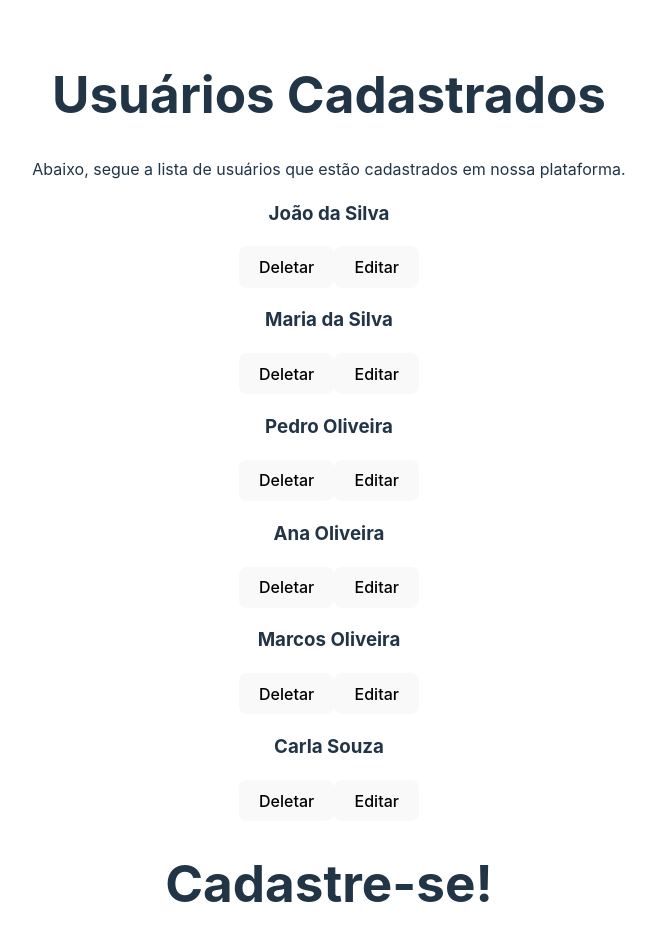
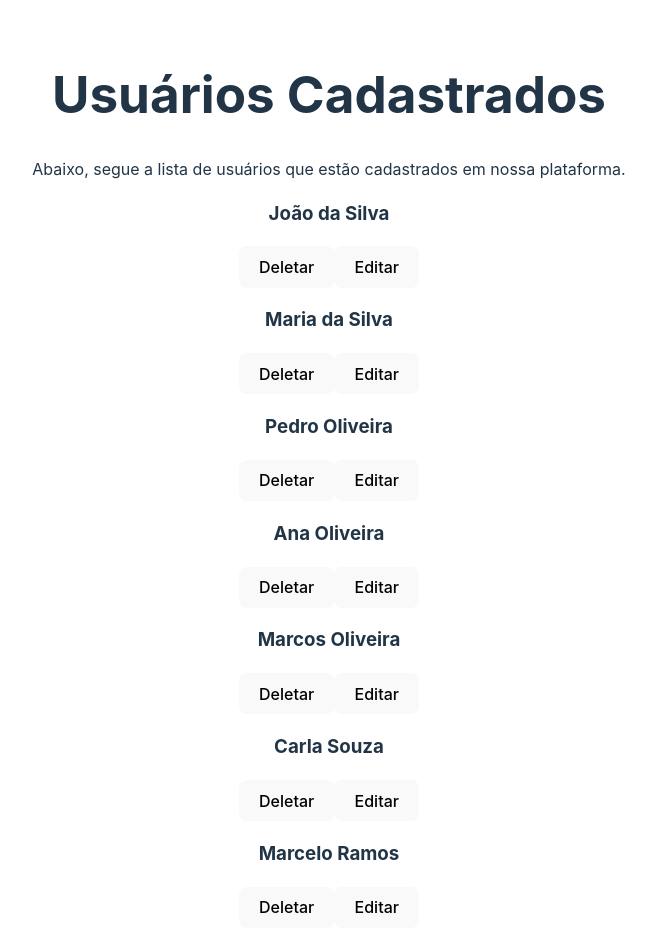
Before and after one commit to juniorpinhodev/Exercita365, a React (Vite) app in the folder Exercita365/: page /users/registration in a window 1280 px wide. Shown: the top 949 px of the page, without its empty margins (311-967 px from the left). Built offline with nearby package versions, Linux system fonts and the light colour scheme; data requests are answered from the project's data file.

Commit message:
feat: 🎸 melhorias na função editar UserRegistration

```diff
--- a/Exercita365/data/db.json
+++ b/Exercita365/data/db.json
@@ -1,7 +1,7 @@
 {
   "users": [
     {
-      "id": 1,
+      "id": "1",
       "isLogged": false,
       "nome": "João da Silva",
       "sexo": "Masculino",
@@ -19,7 +19,7 @@
       }
     },
     {
-      "id": 2,
+      "id": "2",
       "isLogged": false,
       "nome": "Maria da Silva",
       "sexo": "Feminino",
@@ -37,7 +37,7 @@
       }
     },
     {
-      "id": 3,
+      "id": "3",
       "isLogged": false,
       "nome": "Pedro Oliveira",
       "sexo": "Masculino",
@@ -55,7 +55,7 @@
       }
     },
     {
-      "id": 4,
+      "id": "4",
       "isLogged": false,
       "nome": "Ana Oliveira",
       "sexo": "Feminino",
@@ -73,7 +73,7 @@
       }
     },
     {
-      "id": 5,
+      "id": "5",
       "isLogged": false,
       "nome": "Marcos Oliveira",
       "sexo": "Masculino",
@@ -91,22 +91,38 @@
       }
     },
     {
-      "id": 6,
-      "isLogged": false,
+      "id": "6",
       "nome": "Carla Souza",
+      "email": "carla@email.com",
+      "senha": 123456,
       "sexo": "Feminino",
       "cpf": "444.555.666-77",
-      "data_nascimento": "1987-09-25",
-      "email": "carla@email.com",
-      "senha": 123456,
+      "data_nascimento": "1987-09-26",
       "endereco": {
         "logradouro": "Rua das Flores",
-        "numero": 333,
+        "numero": "333",
         "bairro": "Centro",
         "cidade": "Belo Horizonte",
         "estado": "MG",
         "cep": "54321-908"
       }
+    },
+    {
+      "id": null,
+      "nome": "Marcelo Ramos",
+      "email": "Marcelo@email.com",
+      "senha": "123456",
+      "sexo": "Masculino",
+      "cpf": "23456543456",
+      "data_nascimento": "14-01-1988",
+      "endereco": {
+        "logradouro": "rua tal",
+        "numero": "123",
+        "bairro": "Juventude",
+        "cidade": "Florianópolis",
+        "estado": "SC",
+        "cep": "09545993"
+      }
     }
   ]
 }
--- a/Exercita365/src/pages/UsersRegistration.jsx
+++ b/Exercita365/src/pages/UsersRegistration.jsx
@@ -5,8 +5,9 @@ import React, { useContext, useState } from 'react';
 
 function UsersRegistration(){
 
-  const { users, registerUsers, removeUsers } = useContext(UsersContext)
+  const { users, registerUsers, removeUsers, editUsers } = useContext(UsersContext)
   const [newUsers, setNewUsers] = useState({
+    id: null,
     nome: '',
     email: '',
     senha: '',
@@ -23,6 +24,49 @@ function UsersRegistration(){
     }
   });
 
+  //Editar
+  const [isEditing, setIsEditing] = useState(false);
+
+  const handleEditUser = (user) => {
+    setNewUsers({
+      id: user.id,
+      nome: user.nome,
+      email: user.email,
+      senha: user.senha,
+      sexo: user.sexo,
+      cpf: user.cpf,
+      data_nascimento: user.data_nascimento,
+      endereco: { ...user.endereco }
+    });
+    setIsEditing(true);
+  };
+
+  const handleSubmit = () => {
+    if (isEditing) {
+      editUsers(newUsers);
+    } else {
+      registerUsers(newUsers);
+    }
+    setNewUsers({
+      id: null,
+      nome: '',
+      email: '',
+      senha: '',
+      sexo: '',
+      cpf: '',
+      data_nascimento: '',
+      endereco: {
+        logradouro: '',
+        numero: '',
+        bairro: '',
+        cidade: '',
+        estado: '',
+        cep: ''
+      }
+    });
+    setIsEditing(false);
+  };
+
 return(
     <>
       <h1>Usuários Cadastrados</h1>
@@ -33,7 +77,7 @@ return(
           <>
             <h3 key={user.id}>{user.nome}</h3>
             <button onClick={() => removeUsers(user.id)}>Deletar</button>
-            <button onClick={() => editUsers(user.id)}>Editar</button>
+            <button onClick={() => handleEditUser(user)}>Editar</button>
           </>
         ))}
 
@@ -169,7 +213,8 @@ return(
         /> <br/> <br/>
 
 
-      <button onClick={() => registerUsers(newUsers)}>Cadastrar</button>
+      {/* <button onClick={() => registerUsers(newUsers)}>Cadastrar</button> */}
+      <button onClick={handleSubmit}>{isEditing ? 'Editar' : 'Cadastrar'}</button>
     </>
 )
 }
```
